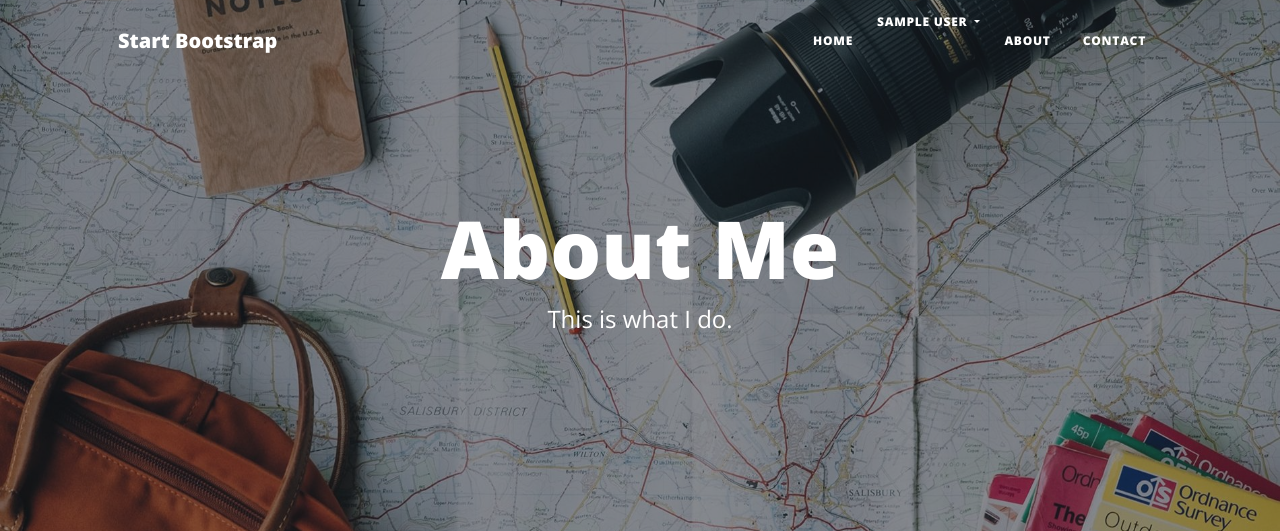
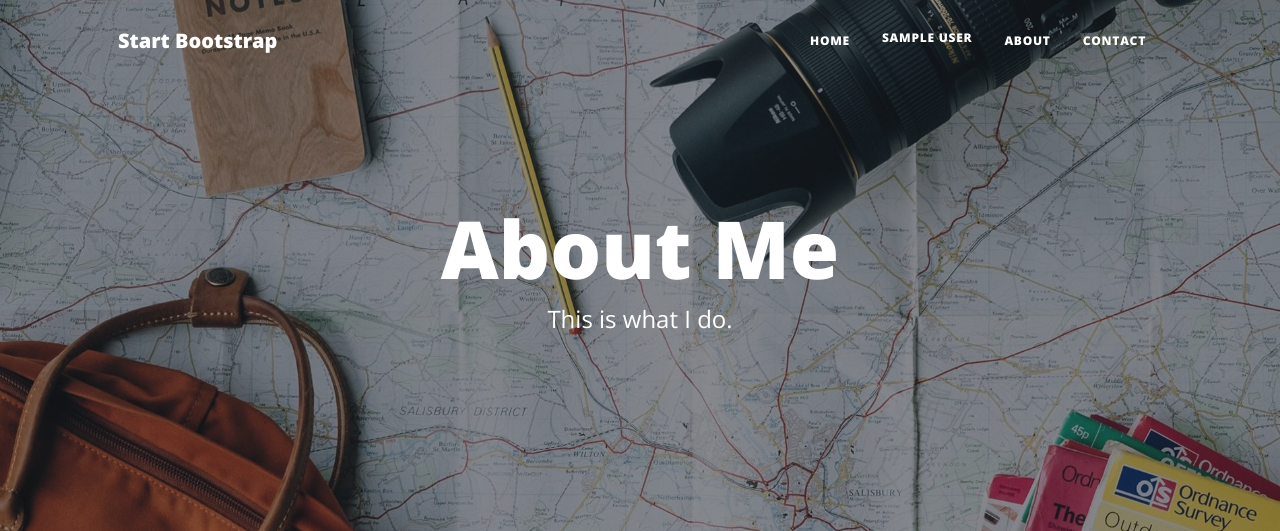
Before and after one commit to nlymperidis/Blog-for-deployment, a Flask app: page /about in a window 1280 px wide. Shown: the top 531 px of the page. Run offline with Flask 3, Linux system fonts and the light colour scheme; the visitor is signed in with stand-in values (Sample User, id 1); some libraries are stand-ins or nearby versions.

Commit message:
Align Correctly

```diff
--- a/templates/header.html
+++ b/templates/header.html
@@ -84,7 +84,8 @@
             </li>
             {% else %}
             <li class="nav-item dropdown">
-              <a class="nav-link dropdown-toggle" href="#" id="userDropdown" role="button" data-bs-toggle="dropdown"
+              <a class="nav-link px-lg-3 py-3 py-lg-4" href="#" id="userDropdown" role="button"
+                 data-bs-toggle="dropdown"
                  aria-haspopup="true" aria-expanded="false" style="line-height: 1;">
                 {{ current_user.name }}
               </a>
```
